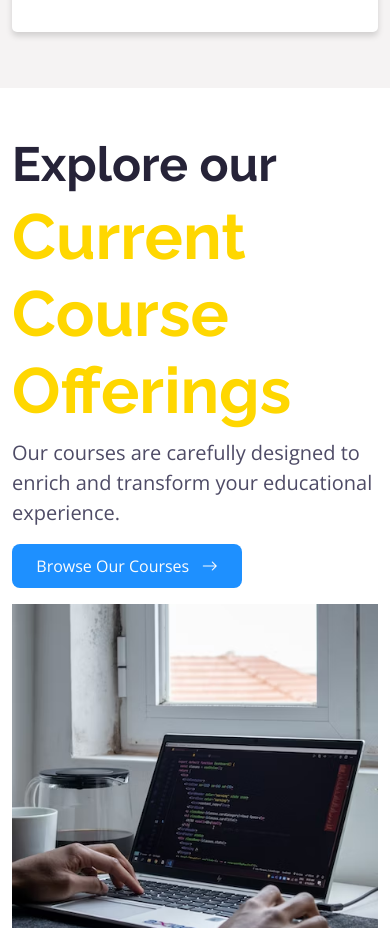
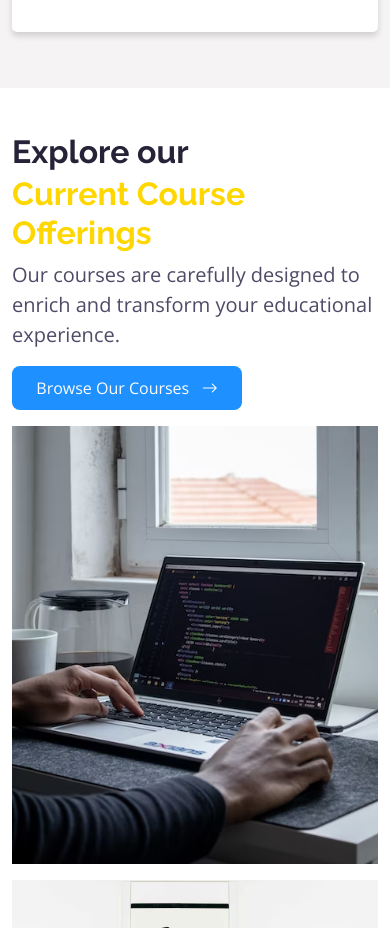
Before and after one commit to Ariyibi-Baseet/proxycodingschool, a React (Vite) app: page / in a window 390 px wide. Shown: the part 3660-4588 px from the top of the page. Built offline with nearby package versions, Linux system fonts and the light colour scheme.

Commit message:
cleaning up landing page

```diff
--- a/src/assets/css/CoursesComp.css
+++ b/src/assets/css/CoursesComp.css
@@ -15,6 +15,13 @@
   font-size: var(--fs-64);
   font-weight: 700 !important;
   margin-top: -17px;
+}
+
+@media screen and (max-width: 600px) {
+  .explore-text,
+  .courses-text {
+    font-size: 32px;
+  }
 }
 .courses-text + p {
   font-family: var(--ff-open-sans);
@@ -73,6 +80,12 @@
   font-family: var(--ff-raleway);
 }
 
+@media screen and (max-width: 600px) {
+  .overlay > p {
+    font-size: 28px;
+  }
+}
+
 .data-analytics-block,
 .design-block {
   height: 290px;
```
